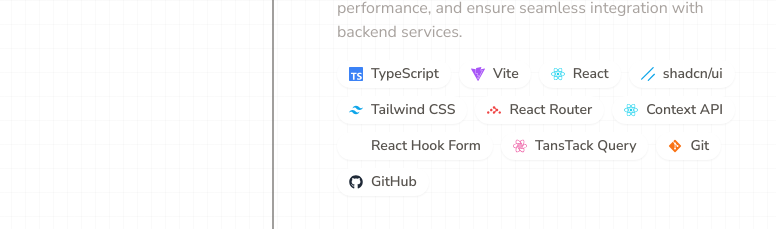
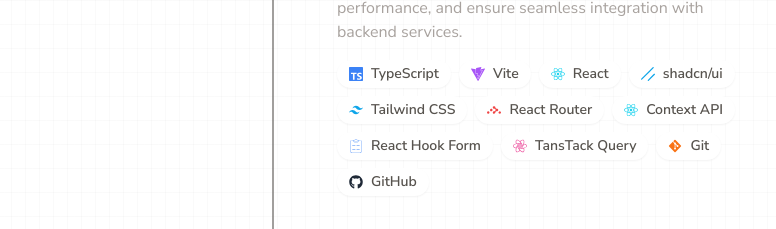
Before and after one commit to RahmadFahrurrozi/new-porto-rozi, a React (Vite) app: page / in a window 1280 px wide. Shown: the part 2760-2989 px from the top of the page, without its empty margins (367-1143 px from the left). Built offline with nearby package versions, Linux system fonts and the light colour scheme; the HTML template or start-up script is replaced by a standard one.

Commit message:
refactor: update SiReacthookform icon styling for improved visibility

```diff
--- a/src/components/Experience.jsx
+++ b/src/components/Experience.jsx
@@ -51,7 +51,9 @@ const iconMap = {
   SiVite: <SiVite className="text-purple-500" />,
   SiShadcnui: <SiShadcnui className="text-sky-500" />,
   SiReactquery: <SiReactquery className="text-pink-500" />,
-  SiReacthookform: <SiReacthookform className="text-white" />,
+  SiReacthookform: (
+    <SiReacthookform className="text-blue-500 dark:text-white " />
+  ),
   FaGitAlt: <FaGitAlt className="text-orange-500" />,
   FaGithub: <FaGithub className="text-gray-800" />,
   SiReactrouter: <SiReactrouter className="text-red-500" />,
```
